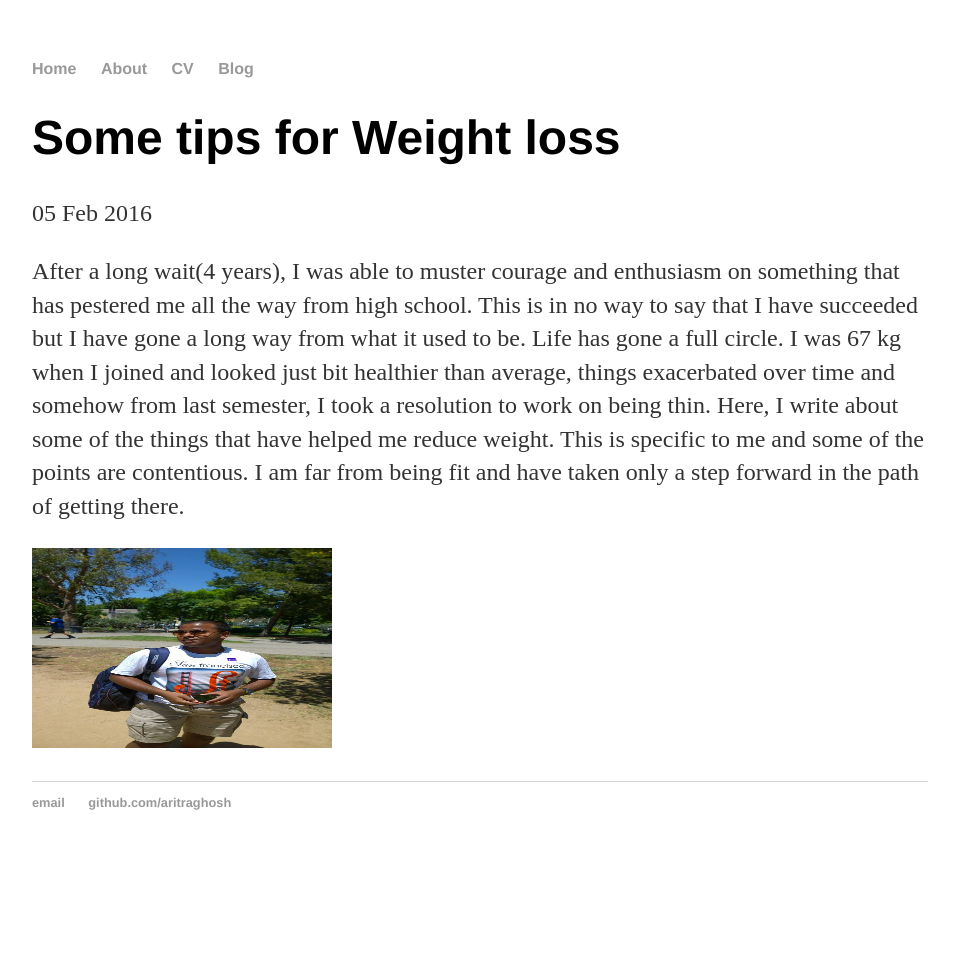
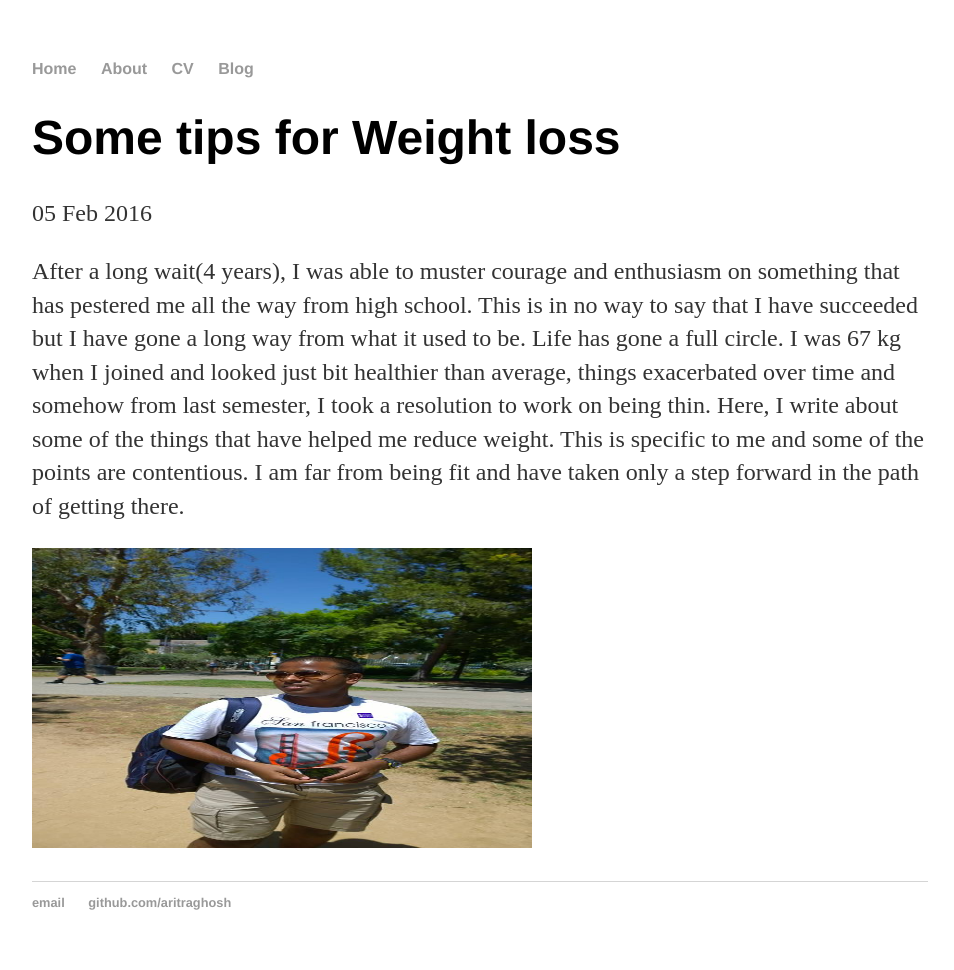
Before and after one commit to aritraghosh/aritraghosh.github.io, a Jekyll site: the page built from _posts/2016-02-05-some-tips-for-weight-loss.md, in a window 1280 px wide. Shown: the whole page, without its empty margins (160-1114 px from the left). Built offline with Jekyll 4.4.1, drawn with Linux system fonts in a browser that asks for light colours; before the commit the page ends 900 px from its top, so only the background shows below that.

Commit message:
Update 2016-02-05-some-tips-for-weight-loss.md

```diff
--- a/_posts/2016-02-05-some-tips-for-weight-loss.md
+++ b/_posts/2016-02-05-some-tips-for-weight-loss.md
@@ -9,4 +9,4 @@
 
 
 
-<img src="https://aritraghosh.github.io/images/Aritra_old.jpg" alt="Drawing" style="width: 300px; height: 200px"/>
+<img src="https://aritraghosh.github.io/images/Aritra_old.jpg" alt="Drawing" style="width: 500px; height: 300px"/>
```
